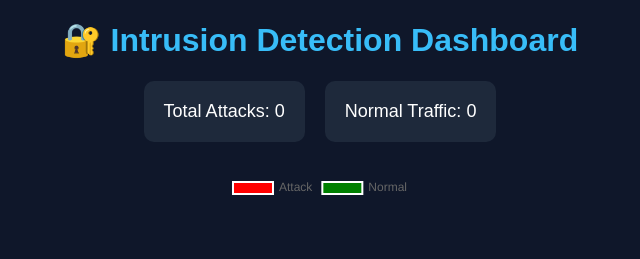
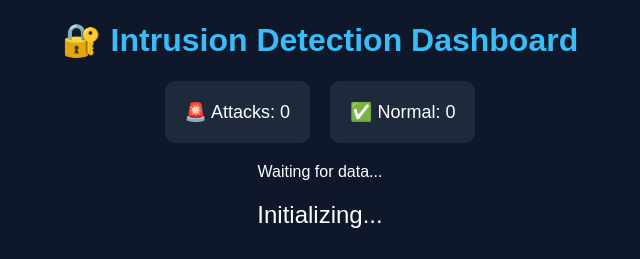
Before and after one commit to MohammedAshfakh/Intrusion-detection-project, a Flask app: page / in a window 1280 px wide. Shown: the top 259 px of the page, without its empty margins (320-960 px from the left). Before the commit the page ends 195 px from the top, so only its background shows below. Run offline with Flask 3, Linux system fonts and the light colour scheme; parts of the project's set-up code (start-up, migrations or seed data) failed here and were passed over.

Commit message:
final dashboard update

```diff
--- a/src/app.py
+++ b/src/app.py
@@ -11,13 +11,12 @@ MODEL_PATH = os.path.join(BASE_DIR, "model", "model.pkl")
 with open(MODEL_PATH, "rb") as f:
     model = pickle.load(f)
 
-# counters
 attack_count = 0
 normal_count = 0
 
 
 @app.route("/")
-def dashboard():
+def home():
     return render_template("dashboard.html")
 
 
--- a/static/style.css
+++ b/static/style.css
@@ -29,5 +29,6 @@ h1 {
 }
 
 canvas {
+    max-width: 400px;
     margin-top: 30px;
 }
--- a/templates/dashboard.html
+++ b/templates/dashboard.html
@@ -13,17 +13,16 @@
 <h1>🔐 Intrusion Detection Dashboard</h1>
 
 <div class="cards">
-  <div class="card">Total Attacks: <span id="attack">0</span></div>
-  <div class="card">Normal Traffic: <span id="normal">0</span></div>
+  <div class="card">🚨 Attacks: <span id="attack">0</span></div>
+  <div class="card">✅ Normal: <span id="normal">0</span></div>
 </div>
 
-<div id="liveData"></div>
-<div id="status"></div>
+<div id="liveData">Waiting for data...</div>
+<div id="status">Initializing...</div>
 
-<canvas id="chart" width="400" height="200"></canvas>
+<canvas id="chart"></canvas>
 
 <script>
-
 const ctx = document.getElementById('chart').getContext('2d');
 
 let chart = new Chart(ctx, {
@@ -46,18 +45,17 @@ setInterval(() => {
             `Duration: ${data.duration} | Src: ${data.src} | Dst: ${data.dst}`;
 
         document.getElementById("status").innerText =
-            data.result === "Intrusion" ? "🚨 Attack Detected" : "✅ Normal";
+            data.result === "Intrusion"
+            ? "🚨 Intrusion Detected"
+            : "✅ Normal Traffic";
 
         document.getElementById("attack").innerText = data.attack;
         document.getElementById("normal").innerText = data.normal;
 
         chart.data.datasets[0].data = [data.attack, data.normal];
         chart.update();
-
     });
-
 }, 2000);
-
 </script>
 
 </body>
```
